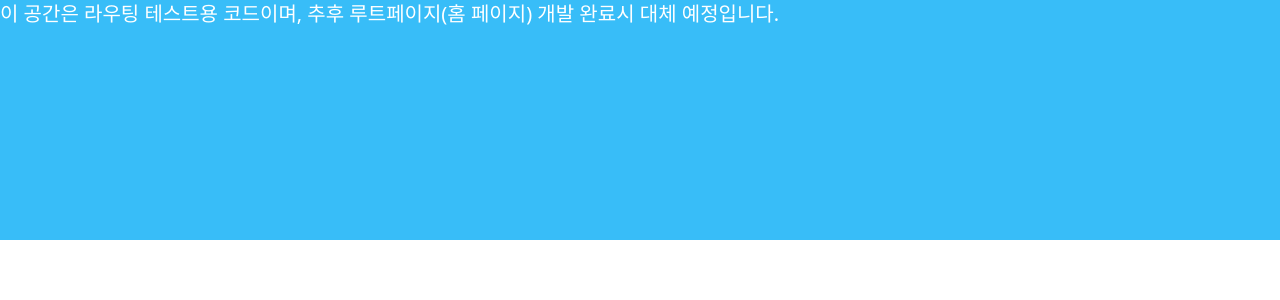
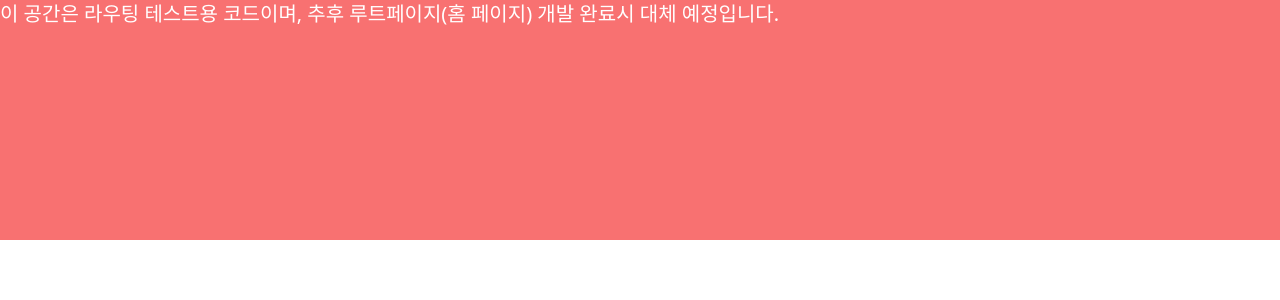
Before and after one commit to flowpick/flowpick_web, a React (Vite) app: page / in a window 1280 px wide. Shown: the top 300 px of the page. Built offline with nearby package versions, Linux system fonts and the light colour scheme.

Commit message:
Chore: yml 파일 추가 및 Test.tsx 배경색상 변경(tailwind 확인용)

```diff
--- a/src/pages/Test.tsx
+++ b/src/pages/Test.tsx
@@ -1,6 +1,6 @@
 const Test = () => {
   return (
-    <div className="h-[240px] w-full bg-sky-400 text-xl text-white">
+    <div className="h-[240px] w-full bg-red-400 text-xl text-white">
       이 공간은 라우팅 테스트용 코드이며, 추후 루트페이지(홈 페이지) 개발 완료시 대체 예정입니다.
     </div>
   );
```
